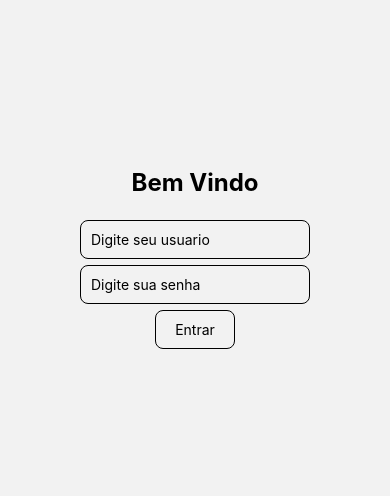
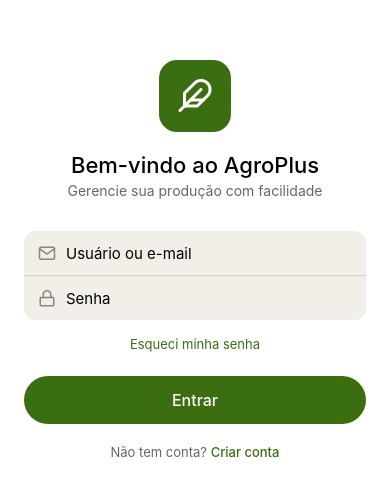
Before and after one commit to DaviUgioni/AgroPlus, a React Native app: screen /Login in a window 390 px wide. Shown: the part 162-658 px from the top of the page. Built offline with nearby package versions, Linux system fonts and the light colour scheme.

Commit message:
Redesenha tela de login com visual estilo iOS (ícone, card de campos, botão pill)

```diff
--- a/Screens/Login.tsx
+++ b/Screens/Login.tsx
@@ -1,6 +1,7 @@
 import { useState } from 'react';
 import { StyleSheet, Text, TouchableOpacity, View, TextInput } from 'react-native';
 import { useNavigation } from '@react-navigation/native';
+import { Feather } from '@expo/vector-icons';
 
 export default function Login() {
   const navigation = useNavigation();
@@ -13,39 +14,140 @@ export default function Login() {
 
   return (
     <View style={styles.container}>
-      <Text style={styles.texto}>Bem Vindo</Text>
+      <View style={styles.iconeApp}>
+        <Feather name="feather" size={36} color="white" />
+      </View>
 
+      <Text style={styles.titulo}>Bem-vindo ao AgroPlus</Text>
+      <Text style={styles.subtitulo}>Gerencie sua produção com facilidade</Text>
+
+      <View style={styles.card}>
+        <View style={styles.linha}>
+          <Feather name="mail" size={18} color="#888780" style={styles.icone} />
           <TextInput
-        placeholder="Digite seu usuario"
+            placeholder="Usuário ou e-mail"
             value={email}
             onChangeText={setEmail}
-        style={styles.caixa}
+            style={styles.input}
           />
+        </View>
 
+        <View style={[styles.linha, styles.linhaSemBorda]}>
+          <Feather name="lock" size={18} color="#888780" style={styles.icone} />
           <TextInput
-        placeholder="Digite sua senha"
+            placeholder="Senha"
             value={senha}
             onChangeText={setSenha}
             secureTextEntry
-        style={styles.caixa}
+            style={styles.input}
           />
+        </View>
+      </View>
+
+      <TouchableOpacity>
+        <Text style={styles.esqueciSenha}>Esqueci minha senha</Text>
+      </TouchableOpacity>
 
       <TouchableOpacity
         style={styles.botao}
         onPress={() => {
           console.log('CLICOU');
-        navigation.navigate('Home' as never);
+          handleLogin();
         }}
       >
-  <Text>Entrar</Text>
+        <Text style={styles.textoBotao}>Entrar</Text>
       </TouchableOpacity>
+
+      <Text style={styles.criarConta}>
+        Não tem conta?{' '}
+        <Text style={styles.criarContaLink}>Criar conta</Text>
+      </Text>
     </View>
   );
 }
 
+const VERDE = '#3B6D11';
+
 const styles = StyleSheet.create({
-  container: { flex: 1, padding: 20, alignItems: 'center', justifyContent: 'center' },
-  caixa: { borderWidth: 1.5, borderColor: 'black', borderRadius: 8, padding: 10, marginVertical: 3, width: 230 },
-  texto: { fontSize: 24, fontWeight: 'bold', color: 'black', marginBottom: 20, textAlign: 'center' },
-  botao: { borderWidth: 1.5, borderColor: 'black', borderRadius: 8, padding: 10, marginVertical: 3, width: 80, justifyContent: 'center', alignItems: 'center' },
+  container: {
+    flex: 1,
+    padding: 24,
+    alignItems: 'center',
+    justifyContent: 'center',
+    backgroundColor: '#fff',
+  },
+  iconeApp: {
+    width: 72,
+    height: 72,
+    borderRadius: 18,
+    backgroundColor: VERDE,
+    justifyContent: 'center',
+    alignItems: 'center',
+    marginBottom: 20,
+  },
+  titulo: {
+    fontSize: 22,
+    fontWeight: '500',
+    color: '#000',
+    textAlign: 'center',
+    marginBottom: 4,
+  },
+  subtitulo: {
+    fontSize: 14,
+    color: '#666',
+    textAlign: 'center',
+    marginBottom: 32,
+  },
+  card: {
+    width: '100%',
+    backgroundColor: '#F1EFE8',
+    borderRadius: 12,
+    overflow: 'hidden',
+    marginBottom: 16,
+  },
+  linha: {
+    flexDirection: 'row',
+    alignItems: 'center',
+    paddingVertical: 12,
+    paddingHorizontal: 14,
+    borderBottomWidth: 0.5,
+    borderBottomColor: '#D3D1C7',
+  },
+  linhaSemBorda: {
+    borderBottomWidth: 0,
+  },
+  icone: {
+    marginRight: 10,
+  },
+  input: {
+    flex: 1,
+    fontSize: 15,
+  },
+  esqueciSenha: {
+    alignSelf: 'flex-end',
+    fontSize: 13,
+    color: VERDE,
+    marginBottom: 24,
+  },
+  botao: {
+    width: '100%',
+    backgroundColor: VERDE,
+    borderRadius: 24,
+    paddingVertical: 14,
+    alignItems: 'center',
+    marginBottom: 20,
+  },
+  textoBotao: {
+    color: '#fff',
+    fontSize: 16,
+    fontWeight: '500',
+  },
+  criarConta: {
+    fontSize: 13,
+    color: '#666',
+  },
+  criarContaLink: {
+    color: VERDE,
+    fontWeight: '500',
+  },
 });
--- a/package.json
+++ b/package.json
@@ -9,6 +9,7 @@
     "web": "expo start --web"
   },
   "dependencies": {
+    "@expo/vector-icons": "^15.0.3",
     "@react-navigation/native": "^7.3.15",
     "@react-navigation/native-stack": "^7.18.7",
     "expo": "~54.0.35",
```
Also changed, not shown: 1 other file (tests, documents, lock files or other folders). Lines whose indentation alone changed are shown as unchanged.
